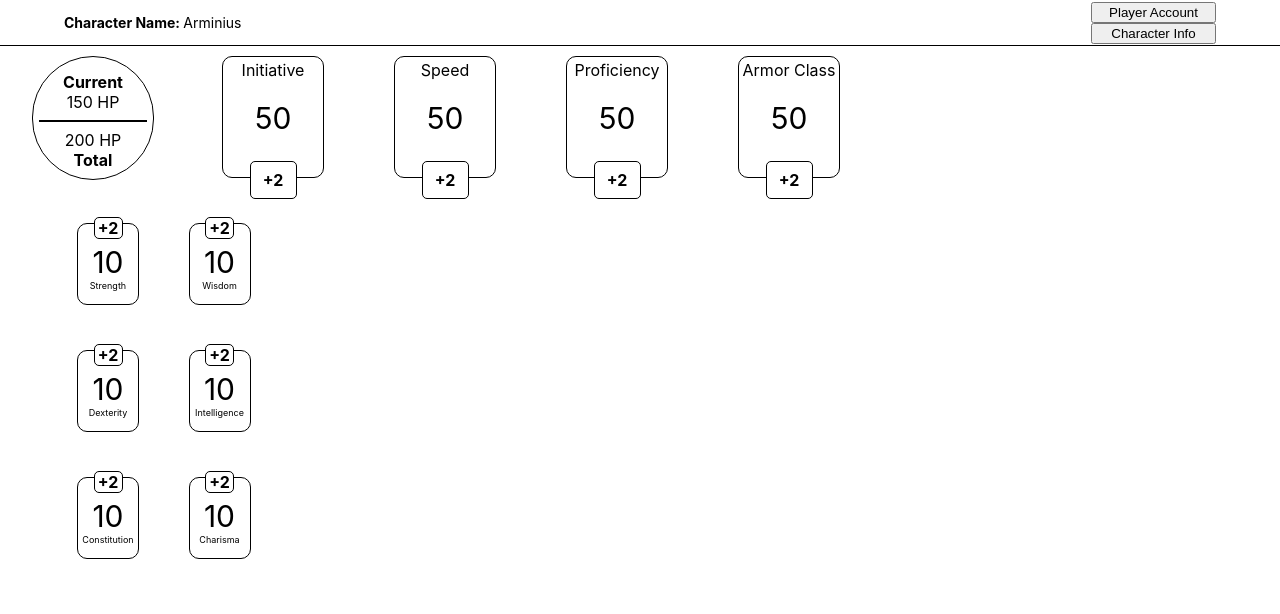
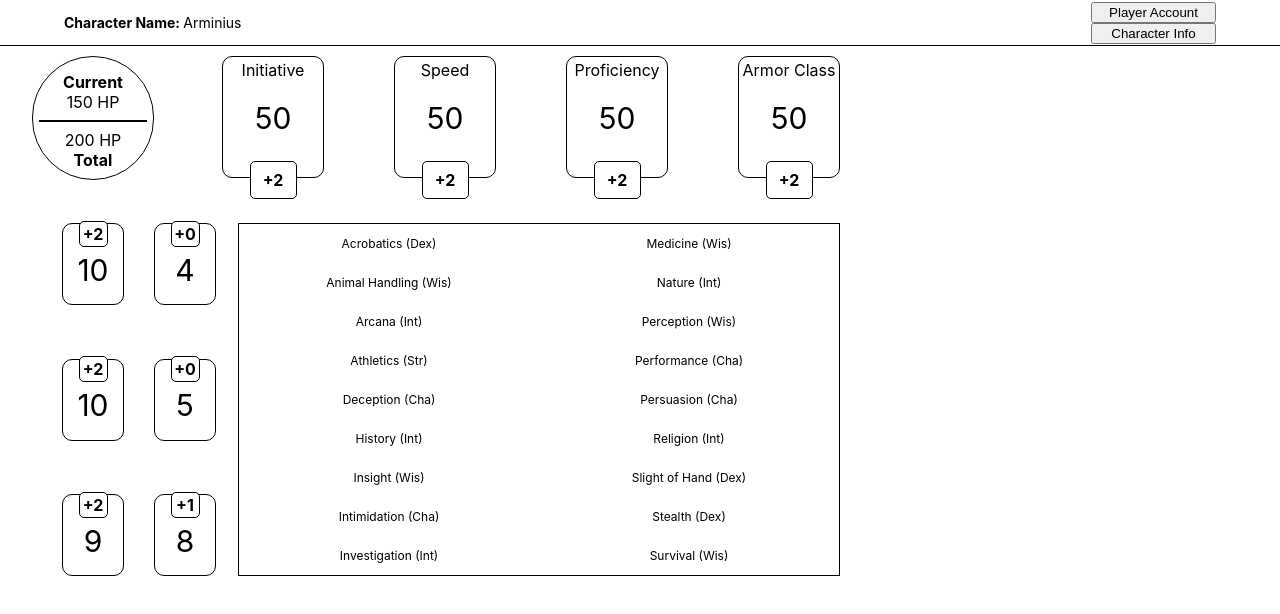
Before and after one commit to tygedavis/dragonsInfinity, a JavaScript app: page / in a window 1280 px wide. Shown: the top 614 px of the page. Built offline with nearby package versions, Linux system fonts and the light colour scheme; the HTML template or start-up script is replaced by a standard one.

Commit message:
Added secondarySkills list and a few misc items

```diff
--- a/src/App.js
+++ b/src/App.js
@@ -1,10 +1,11 @@
 import './App.css';
+import { connect } from 'react-redux';
 import Header from './Header/Header';
 import GeneralStats from './Stats/GeneralStats';
 import GeneralSkills from './Skills/GeneralSkills';
 import PlayerAccountModal from './Modal/PlayerAccountModal';
 
-function App() {
+function App(props) {
   return (
     <div className="App">
         <div className='app-header'>
@@ -24,4 +25,10 @@
   );
 }
 
-export default App;
+function mapStateToProps(state) {
+    return {
+        toggles: state.toggles
+    };
+}
+
+export default connect(mapStateToProps)(App);
--- a/src/Skills/GeneralSkill.css
+++ b/src/Skills/GeneralSkill.css
@@ -8,6 +8,7 @@
     width: 60px;
     border-radius: 10px;
     margin-top: 45px;
+    margin-left: 30px;
 }
 
 .skill-name{
--- a/src/Skills/GeneralSkill.js
+++ b/src/Skills/GeneralSkill.js
@@ -3,11 +3,11 @@
 export default function GeneralSkill(props){
     return(
         <div className='skill-container'>
-            <div className='modifier-container'>
-                <span className='skill-modifier'>+2</span>
+            <div className='modifier-container' key={props.id}>
+                <span className='skill-modifier'>+{props.modifier}</span>
             </div>
 
-            <span className='skill-total'>10</span>
+            <span className='skill-total'>{props.level}</span>
             <span className='skill-name'>{props.text}</span>
         </div>
     )
--- a/src/Skills/GeneralSkills.css
+++ b/src/Skills/GeneralSkills.css
@@ -1,9 +1,27 @@
-.general-skills-container{
+.general-skills-container {
+    width: 100%;
+    max-width: 808px;
+    min-width: 808px;
+    display: flex;
+    justify-content: space-between;
+}
+
+.main-skills-container{
     display: flex;
     flex-direction: column;
     flex-wrap: wrap;
     justify-content: space-between;
     max-height: 400px;
     max-width: 223px;
-    padding-left: 45px;
 }
+
+.secondary-skills-container {
+    border: 1px solid black;
+    width: 600px;
+    margin-top: 45px;
+    max-height: 354px;
+    display: flex;
+    flex-direction: column;
+    flex-wrap: wrap;
+    justify-content: flex-start;
+}
--- a/src/Skills/GeneralSkills.js
+++ b/src/Skills/GeneralSkills.js
@@ -1,23 +1,58 @@
 import GeneralSkill from './GeneralSkill';
 import './GeneralSkills.css';
+import SecondarySkill from './SecondarySkill';
 
 const generalSkillValues = [
-    'Strength',
-    'Dexterity',
-    'Constitution',
-    'Wisdom',
-    'Intelligence',
-    'Charisma'
+    { id: 1, name: 'Strength', level: 10, modifier: 2 },
+    { id: 2, name: 'Dexterity', level: 10, modifier: 2 },
+    { id: 3, name: 'Constitution', level: 9, modifier: 2 },
+    { id: 4, name: 'Wisdom', level: 4, modifier: 0 },
+    { id: 5, name: 'Intelligence', level: 5, modifier: 0 },
+    { id: 6, name: 'Charisma', level: 8, modifier: 1 }
+]
+
+const secondarySkills = [
+    { name: 'Acrobatics', genSkill: 'dex', profficient: false },
+    { name: 'Animal Handling', genSkill: 'wis', profficient: false },
+    { name: 'Arcana', genSkill: 'int', profficient: false },
+    { name: 'Athletics', genSkill: 'str', profficient: false },
+    { name: 'Deception', genSkill: 'cha', profficient: false },
+    { name: 'History', genSkill: 'int', profficient: false },
+    { name: 'Insight', genSkill: 'wis', profficient: false },
+    { name: 'Intimidation', genSkill: 'cha', profficient: false },
+    { name: 'Investigation', genSkill: 'int', profficient: false },
+    { name: 'Medicine', genSkill: 'wis', profficient: false },
+    { name: 'Nature', genSkill: 'int', profficient: false },
+    { name: 'Perception', genSkill: 'wis', profficient: false },
+    { name: 'Performance', genSkill: 'cha', profficient: false },
+    { name: 'Persuasion', genSkill: 'cha', profficient: false },
+    { name: 'Religion', genSkill: 'int', profficient: false },
+    { name: 'Slight of Hand', genSkill: 'dex', profficient: false },
+    { name: 'Stealth', genSkill: 'dex', profficient: false },
+    { name: 'Survival', genSkill: 'wis', profficient: false }
 ]
 
 export default function GeneralSkills() {
     return(
         <div className='general-skills-container'>
-            {generalSkillValues.map((skill) => {
-                return <GeneralSkill
-                    text={skill}
-                />
-            })}
+            <div className='main-skills-container'>
+                {generalSkillValues.map((skill) => {
+                    return <GeneralSkill
+                        id={skill.id}
+                        name={skill.name}
+                        level={skill.level}
+                        modifier={skill.modifier}
+                    />
+                })}
+            </div>
+            <div className='secondary-skills-container'>
+                {secondarySkills.map((skill) => {
+                    return <SecondarySkill
+                        name={skill.name}
+                        genSkill={skill.genSkill}
+                    />
+                })}
+            </div>
         </div>
     )
 }
--- /dev/null
+++ b/src/Skills/SecondarySkill.css
@@ -0,0 +1,10 @@
+.secondary-skill-container {
+    width: 50%;
+}
+
+.secondary-skill-container p {
+    font-size: 12px;
+}
+.secondary-skill-container p:hover {
+    cursor: pointer;
+}
--- /dev/null
+++ b/src/Skills/SecondarySkill.js
@@ -0,0 +1,10 @@
+import './SecondarySkill.css';
+import _ from 'lodash';
+
+export default function SecondarySkill(props) {
+    return (
+        <div className='secondary-skill-container'>
+            <p>{props.name} <span>({_.upperFirst(props.genSkill)})</span></p>
+        </div>
+    )
+}
```
Also changed, not shown: src/reference/Screen Shot 2021-03-11 at 6.33.16 AM.png (added).
